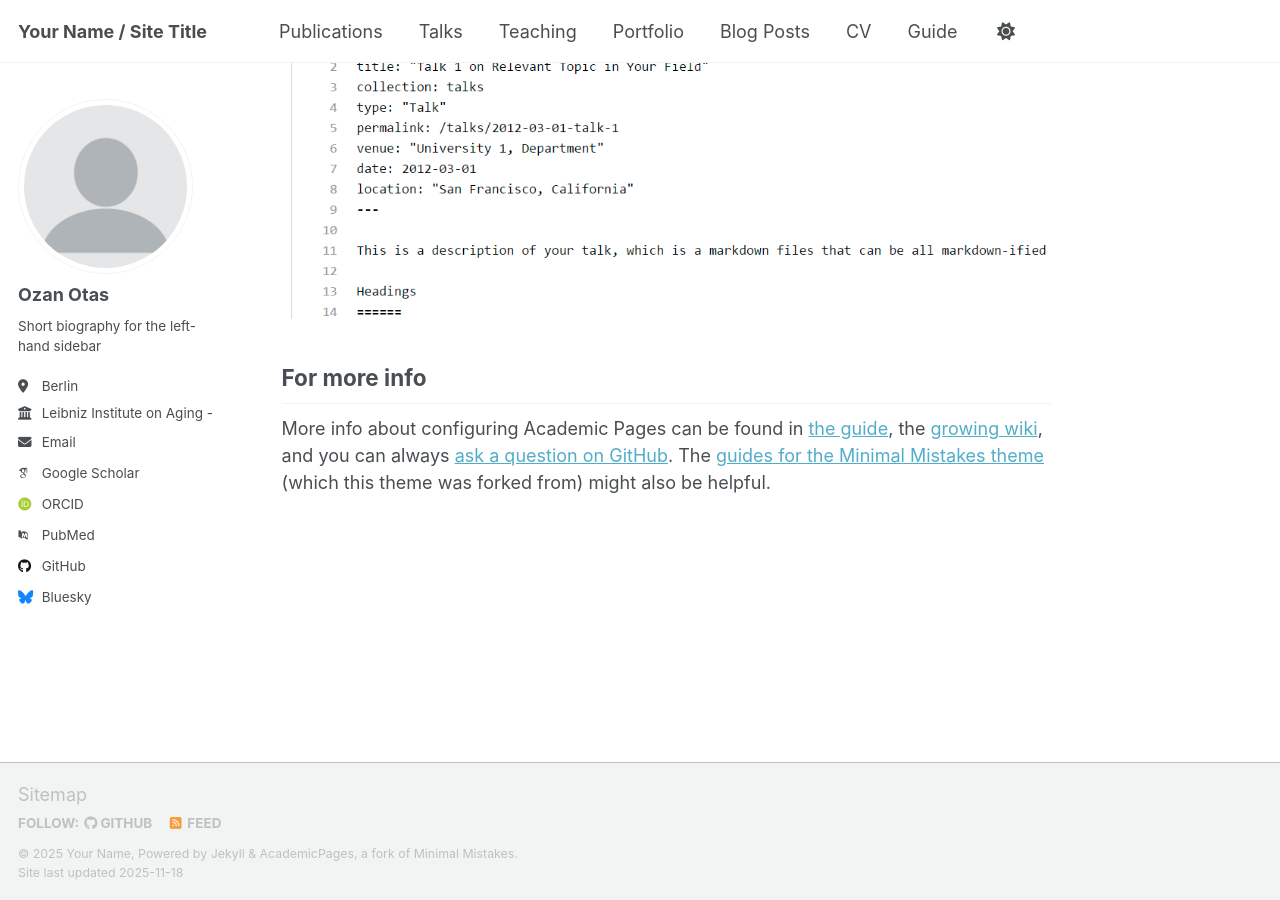
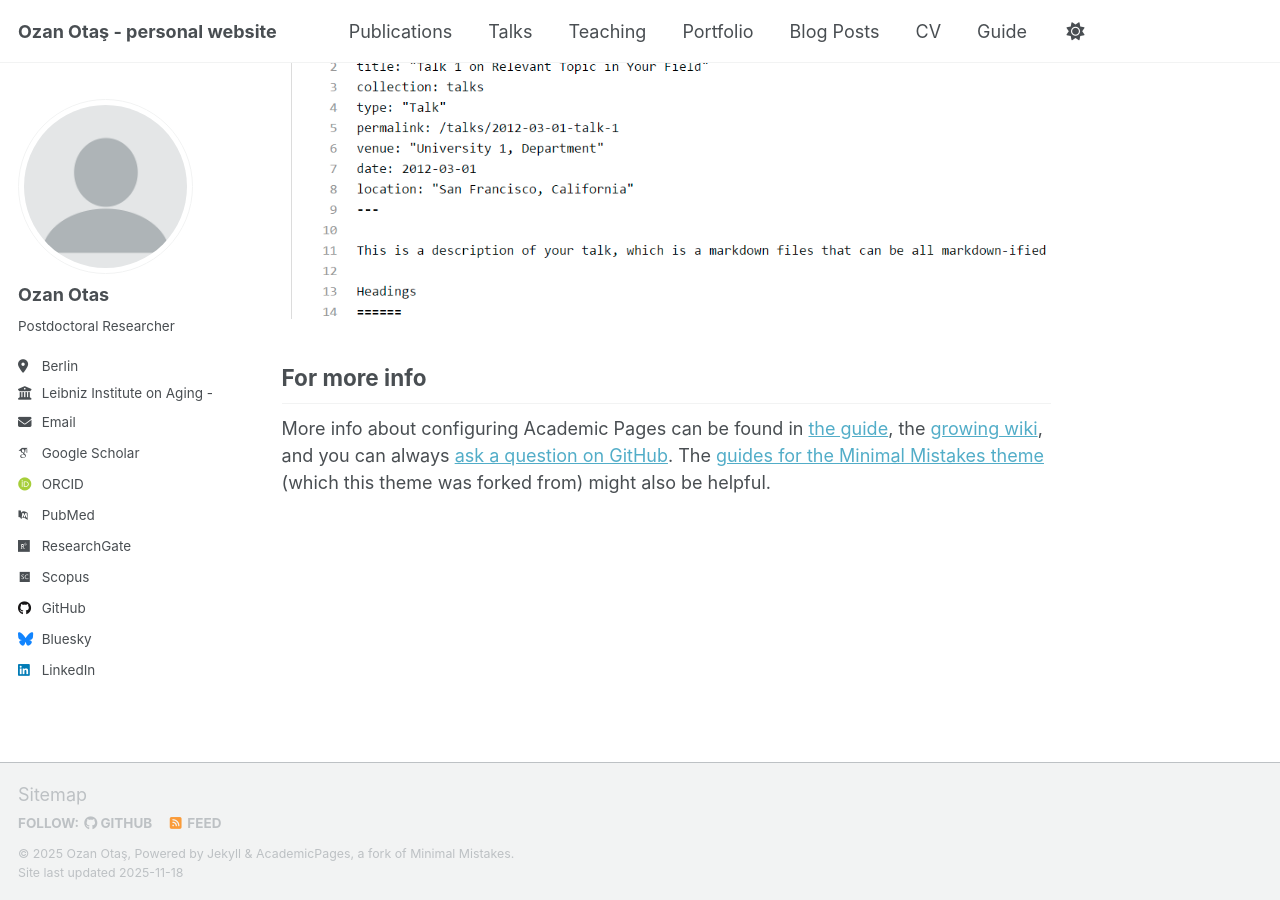
Before and after one commit to OzanOtas/ozanotas.github.io, a Jekyll site: the page built from _pages/about.md, in a window 1280 px wide and 900 px high, scrolled down 2880 px. Built offline with Jekyll 4.4.1, drawn with Linux system fonts in a browser that asks for light colours; some web fonts are replaced; a script that is not in the unit is left out.

Commit message:
Update personal information in _config.yml

```diff
--- a/_config.yml
+++ b/_config.yml
@@ -9,10 +9,10 @@
 # Basic Site Settings
 locale                   : "en-US"
 site_theme               : "default" # Currently available options are "default", "air"
-title                    : "Your Name / Site Title"
+title                    : "Ozan Otaş - personal website"
 title_separator          : "-"
-name                     : &name "Your Name"
-description              : &description "Your Name's academic portfolio"   # Update this with a general description of your site, this is the default if not overridden by a page
+name                     : &name "Ozan Otaş"
+description              : &description "Ozan Otaş - academic portfolio"   # Update this with a general description of your site, this is the default if not overridden by a page
 url                      : https://academicpages.github.io # The base hostname & protocol for your site e.g. "https://[your GitHub username].github.io",
                                                            # or if you already have some other page hosted on Github then use "https://[your GitHub username].github.io/[Your Repo Name]"
 baseurl                  : "" # the subpath of your site, e.g. "/blog"
@@ -26,23 +26,23 @@ author:
   avatar           : "profile.png"
   name             : "Ozan Otas"
   pronouns         : # example: "she/her"
-  bio              : "Short biography for the left-hand sidebar"
+  bio              : "Postdoctoral Researcher"
   location         : "Berlin"
   employer         : "Leibniz Institute on Aging - Fritz Lipmann Institute (FLI)"
   uri              : # URL
-  email            : "none@example.org"
+  email            : "ozanotas@gmail.com"
 
   # Academic websites
   academia         : # URL
   arxiv            : # URL - Update with the correct link to your profile
-  googlescholar    : "https://scholar.google.com/citations?user=PS_CX0AAAAAJ"
+  googlescholar    : "https://scholar.google.com/citations?user=uFIfDUIAAAAJ&hl"
   inspire-hep      : # URL
   impactstory      : # URL
-  orcid            : "https://orcid.org/yourorcidurl"
+  orcid            : "https://orcid.org/0000-0002-8086-8728"
   semantic         : # URL
   pubmed           : "https://www.ncbi.nlm.nih.gov/pubmed/?term=john+snow"
-  researchgate     : # URL
-  scopus           : # URL
+  researchgate     : "https://www.researchgate.net/profile/H-Ozan-Otas"
+  scopus           : "https://www.scopus.com/authid/detail.uri?authorId=57194720651"
 
   # Repositories and software development
   bitbucket        : # Username - Update with your username on the site
@@ -63,7 +63,7 @@ author:
   keybase          : # Username
   instagram        : # Username
   lastfm           : # Username
-  linkedin         : # Username
+  linkedin         : "ozan-otas"
   mastodon         : # URL
   medium           : # URL
   pinterest        : # Username
```
